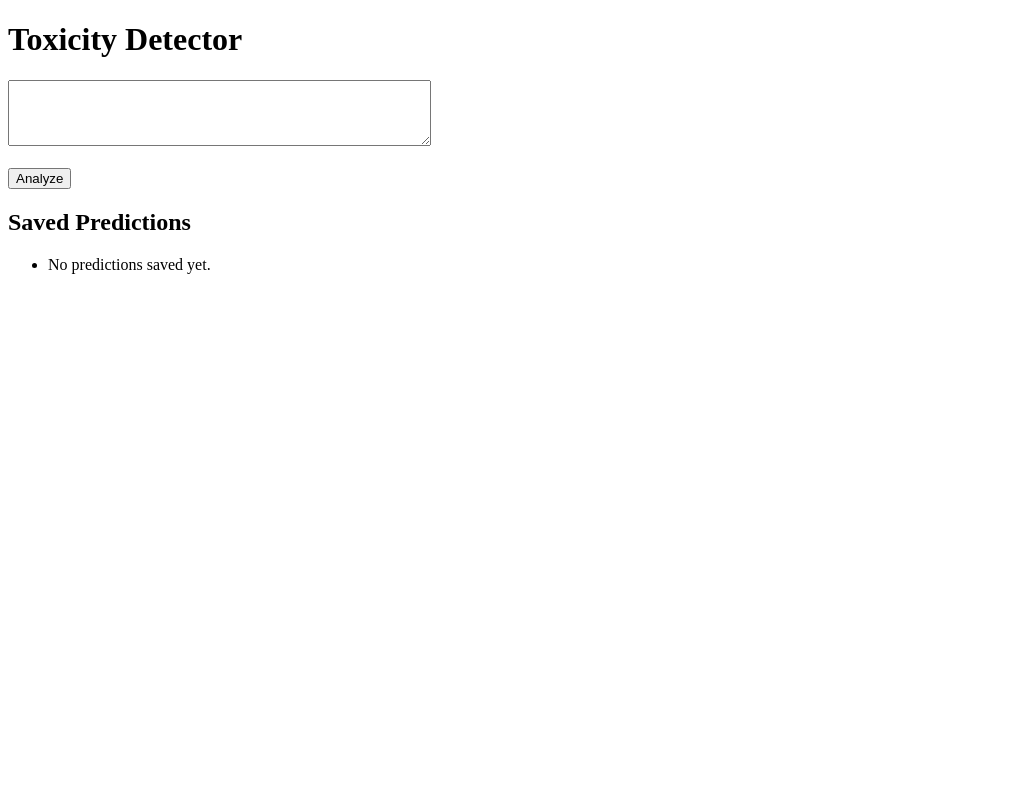
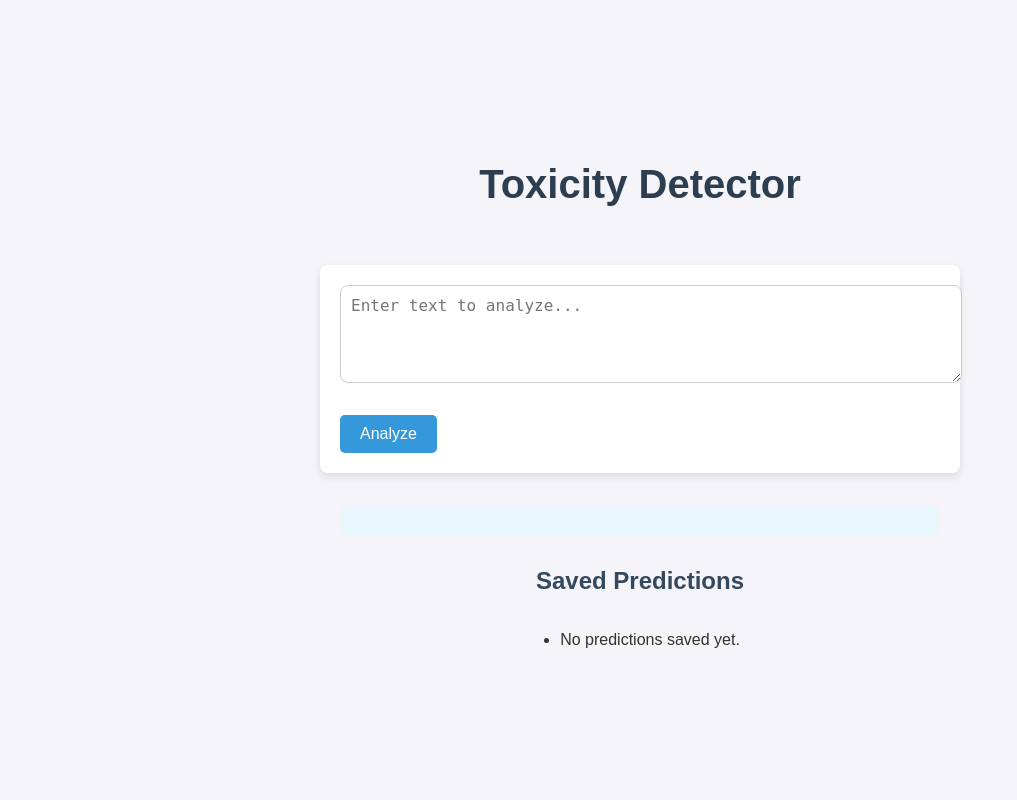
Before and after one commit to digdas/toxicity_service, a FastAPI app: page / in a window 1280 px wide. Shown: the whole page, without its empty margins (0-1017 px from the left). Run offline with FastAPI, Linux system fonts and the light colour scheme; data that the repository does not hold is empty.

Commit message:
feat: Beautify

```diff
--- a/app/web/templates/index.html
+++ b/app/web/templates/index.html
@@ -4,13 +4,109 @@
     <meta charset="UTF-8">
     <meta name="viewport" content="width=device-width, initial-scale=1.0">
     <title>Toxicity Detector</title>
+    <style>
+        /* General page styling */
+        body {
+            font-family: Arial, sans-serif;
+            background-color: #f4f4f9;
+            color: #333;
+            margin: 0;
+            padding: 0;
+            display: flex;
+            justify-content: center;
+            align-items: center;
+            height: 100vh;
+            flex-direction: column;
+        }
+
+        h1 {
+            font-size: 2.5rem;
+            color: #2c3e50;
+        }
+
+        h2 {
+            font-size: 1.5rem;
+            color: #34495e;
+            margin-top: 2rem;
+        }
+
+        /* Form styling */
+        form {
+            background-color: #fff;
+            padding: 20px;
+            border-radius: 8px;
+            box-shadow: 0 4px 8px rgba(0, 0, 0, 0.1);
+            width: 100%;
+            max-width: 600px;
+            margin-top: 2rem;
+        }
+
+        textarea {
+            width: 100%;
+            padding: 10px;
+            border-radius: 8px;
+            border: 1px solid #ccc;
+            font-size: 1rem;
+            resize: vertical;
+        }
+
+        button {
+            margin-top: 10px;
+            padding: 10px 20px;
+            background-color: #3498db;
+            color: white;
+            border: none;
+            border-radius: 5px;
+            font-size: 1rem;
+            cursor: pointer;
+            transition: background-color 0.3s;
+        }
+
+        button:hover {
+            background-color: #2980b9;
+        }
+
+        /* Result styling */
+        #result {
+            margin-top: 2rem;
+            padding: 15px;
+            background-color: #e9f7fc;
+            border-radius: 8px;
+            width: 100%;
+            max-width: 600px;
+            box-sizing: border-box;
+        }
+
+        #result ul {
+            padding-left: 20px;
+        }
+
+        #savedPredictions ul {
+            padding-left: 20px;
+        }
+
+        #savedPredictions li {
+            margin-bottom: 1rem;
+        }
+
+        /* Responsive design */
+        @media (max-width: 600px) {
+            textarea {
+                font-size: 0.9rem;
+            }
+
+            button {
+                width: 100%;
+            }
+        }
+    </style>
 </head>
 <body>
     <h1>Toxicity Detector</h1>
 
     <!-- Form to submit new text for prediction -->
     <form id="toxicityForm">
-        <textarea id="text" name="text" rows="4" cols="50"></textarea><br><br>
+        <textarea id="text" name="text" rows="4" placeholder="Enter text to analyze..." required></textarea><br><br>
         <button type="submit">Analyze</button>
     </form>
 
@@ -53,7 +149,7 @@
                 if (response.ok) {
                     const labelsWithScores = data.labels_with_scores.map(item =>
                         `<li>${item.label}: ${item.score.toFixed(4)}</li>`).join('');
-                    resultDiv.innerHTML = `<p>Text: ${data.text}</p><ul>${labelsWithScores}</ul>`;
+                    resultDiv.innerHTML = `<p><strong>Text:</strong> ${data.text}</p><ul>${labelsWithScores}</ul>`;
                 } else {
                     resultDiv.innerHTML = `Error: ${data.detail || 'An error occurred'}`;
                 }
```
